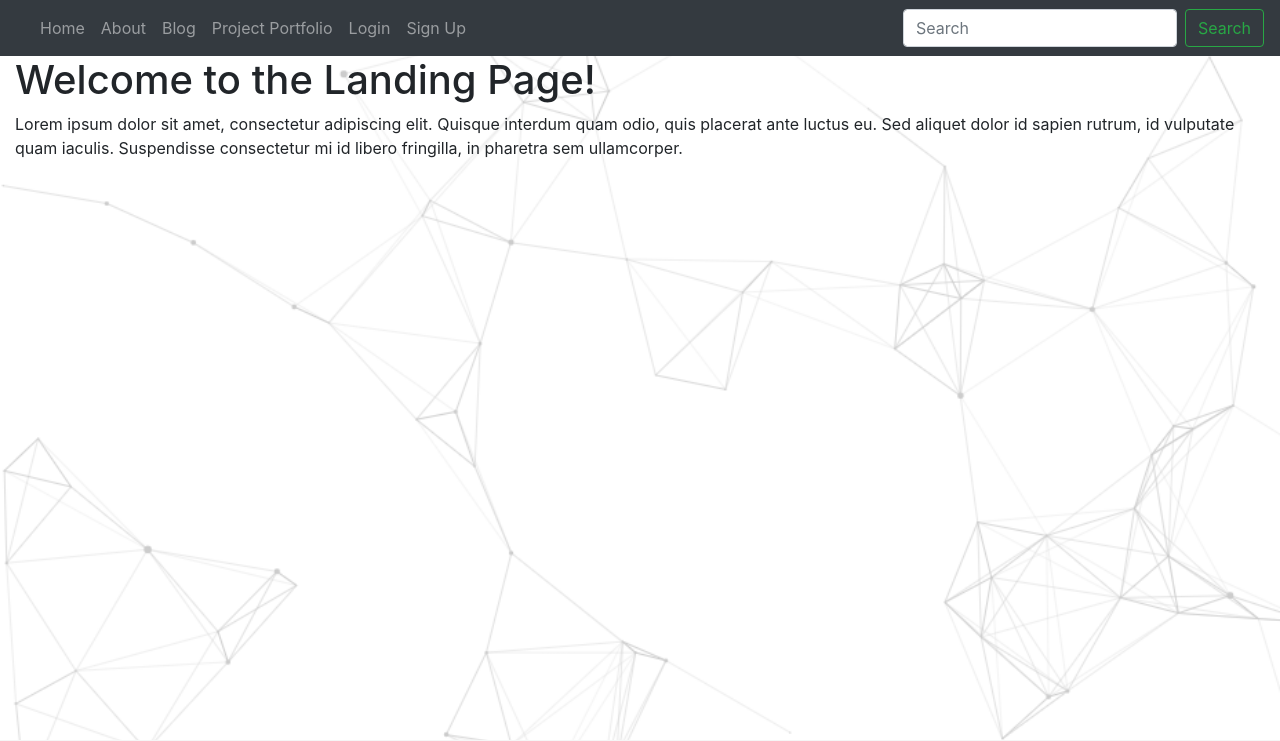
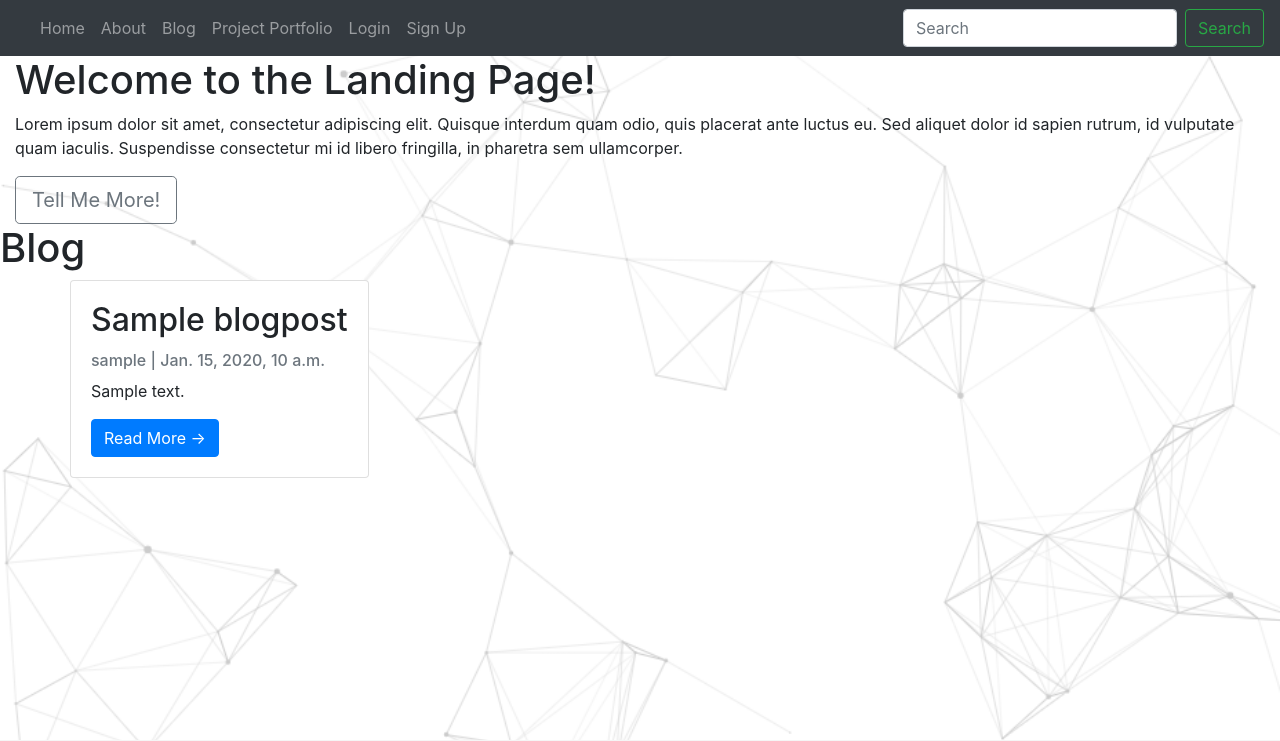
Before and after one commit to Brimbles/BenRimigtonWebsiteProject, a Django app: page / in a window 1280 px wide. Shown: the top 741 px of the page. Run offline with Django 3.2, Linux system fonts and the light colour scheme; tables that the repository leaves empty hold one stand-in row (values such as "Sample post"); some libraries are stand-ins or nearby versions.

Commit message:
added a top n blog posts view to the homepage

```diff
--- a/pages/views.py
+++ b/pages/views.py
@@ -1,9 +1,14 @@
 from django.views.generic import TemplateView
+from django.views import generic
+from blog.models import Blogpost
 
+# class HomePageView(TemplateView):
+#     template_name = 'home.html'
 
-class HomePageView(TemplateView):
+#Added in this view so that the top n blog posts can be made available to the home page
+class HomePageView(generic.ListView):
+    queryset = Blogpost.objects.filter(status=1).order_by('-created_on')[:4]
     template_name = 'home.html'
-
 
 class AboutPageView(TemplateView):  # new
     template_name = 'about.html'
--- a/templates/home.html
+++ b/templates/home.html
@@ -2,21 +2,43 @@
 {% extends 'base.html' %}
 
 {% block content %}
-<body>
+{% comment %} {% comment %} <body> {% endcomment %}
 	<header class="page-header header container-fluid">
 		<div class="overlay"></div>
 		<div class="description">
 			<h1>Welcome to the Landing Page!</h1>
 			<p>Lorem ipsum dolor sit amet, consectetur adipiscing elit. Quisque interdum quam odio, quis placerat ante luctus eu. Sed aliquet dolor id sapien rutrum, id vulputate quam iaculis. Suspendisse consectetur mi id libero fringilla, in pharetra sem ullamcorper.</p>
-			{% comment %} <button class="btn btn-outline-secondary btn-lg">Tell Me More!</button> {% endcomment %}
+			<button class="btn btn-outline-secondary btn-lg">Tell Me More!</button>
 		</div>
 	</header>
 
 
-{% comment %} <div class="footer"> {% endcomment %}
-	{% comment %} <h1>About Me</h1> {% endcomment %}
-  	{% comment %} <p>Footer</p> {% endcomment %}
-{% comment %} </div> {% endcomment %}
+
+<h1>Blog</h1>
+
+<div class="container">
+    <div class="row">
+        <!-- Blog Entries Column -->
+        <!-- <div class="col-md-8 mt-3 "> -->
+            {% for blogpost in blogpost_list %}
+            <div class="card mb-4">
+                <div class="card-body">
+                    <h2 class="card-title">{{ blogpost.title }}</h2>
+                    <p class="card-text text-muted h6">{{ blogpost.author }} | {{ blogpost.created_on}} </p>
+                    <p class="card-text">{{blogpost.content|slice:":200" }}</p>
+                    <a href="{% url 'blog_detail' blogpost.slug  %}" class="btn btn-primary">Read More &rarr;</a>
+                </div>
+            </div>
+            {% endfor %}
+        <!-- </div> -->
+
+    </div>
+</div>
+
+
+
+</body>
+</div>
 
 
     <footer class="footer">
@@ -24,83 +46,9 @@
         <span class="text-muted">Place sticky footer content here.</span>
       </div>
     </footer>
+
 {% comment %}
-<footer class="bg-light text-center text-lg-start">
-  <!-- Grid container -->
-  <div class="container p-4">
-    <!--Grid row-->
-    <div class="row">
-      <!--Grid column-->
-      <div class="col-lg-6 col-md-12 mb-4 mb-md-0">
-        <h5 class="text-uppercase">Footer Content</h5>
-
-        <p>
-          Lorem ipsum dolor sit amet consectetur, adipisicing elit. Iste atque ea quis
-          molestias. Fugiat pariatur maxime quis culpa corporis vitae repudiandae aliquam
-          voluptatem veniam, est atque cumque eum delectus sint!
-        </p>
-      </div>
-      <!--Grid column-->
-
-      <!--Grid column-->
-      <div class="col-lg-3 col-md-6 mb-4 mb-md-0">
-        <h5 class="text-uppercase">Links</h5>
-
-        <ul class="list-unstyled mb-0">
-          <li>
-            <a href="#!" class="text-dark">Link 1</a>
-          </li>
-          <li>
-            <a href="#!" class="text-dark">Link 2</a>
-          </li>
-          <li>
-            <a href="#!" class="text-dark">Link 3</a>
-          </li>
-          <li>
-            <a href="#!" class="text-dark">Link 4</a>
-          </li>
-        </ul>
-      </div>
-      <!--Grid column-->
-
-      <!--Grid column-->
-      <div class="col-lg-3 col-md-6 mb-4 mb-md-0">
-        <h5 class="text-uppercase mb-0">Links</h5>
-
-        <ul class="list-unstyled">
-          <li>
-            <a href="#!" class="text-dark">Link 1</a>
-          </li>
-          <li>
-            <a href="#!" class="text-dark">Link 2</a>
-          </li>
-          <li>
-            <a href="#!" class="text-dark">Link 3</a>
-          </li>
-          <li>
-            <a href="#!" class="text-dark">Link 4</a>
-          </li>
-        </ul>
-      </div>
-      <!--Grid column-->
-    </div>
-    <!--Grid row-->
-  </div>
-  <!-- Grid container -->
-
-  <!-- Copyright -->
-  <div class="text-center p-3" style="background-color: rgba(0, 0, 0, 0.2)">
-    © 2020 Copyright:
-    <a class="text-dark" href="https://mdbootstrap.com/">MDBootstrap.com</a>
-  </div>
-  <!-- Copyright -->
-</footer> {% endcomment %}
-<!-- Footer -->
-
-
-</body>
-
-{% comment %} <header class="masthead">
+<header class="masthead">
     <div class="overlay"></div>
     <div class="container">
 <h1>Home.html title text</h1>
@@ -109,7 +57,7 @@
         </p> -->
 
     </div>
-</header> {% endcomment %}
+</header>  {% endcomment %}
 
 
 {% endblock content %}
```
Also changed, not shown: blog/views.py (+4 -17 lines), static/css/base.css (line endings or trailing spaces).
